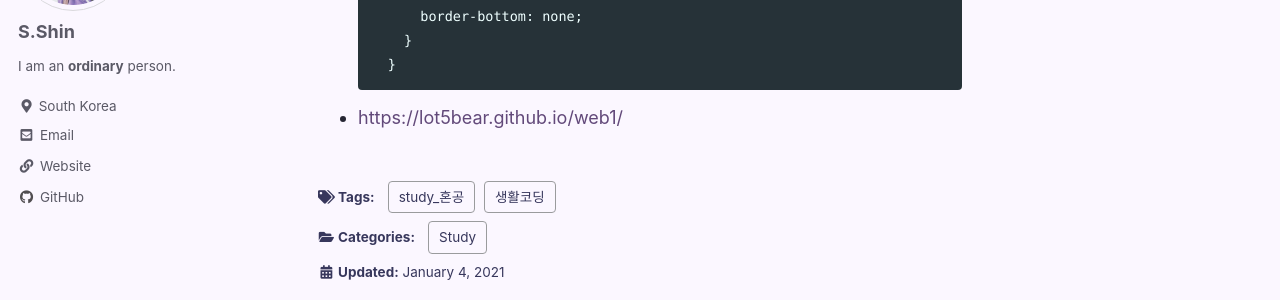
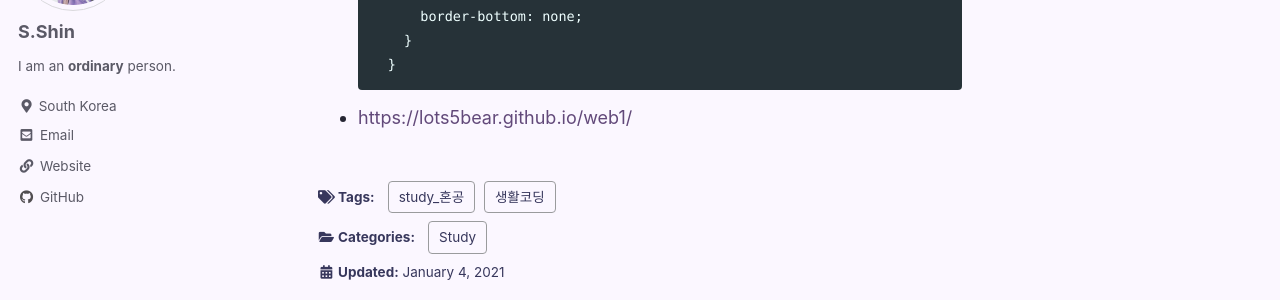
Before and after one commit to lots5bear/lots5bear.github.io, a Jekyll site: the page built from _posts/2021-01-04-생활코딩(유튜브)WEB2CSS (2).md, in a window 1280 px wide and 900 px high, scrolled down 5973 px. Shown: the part 153-453 px from the top of the window. Built offline with Jekyll 4.4.1, drawn with Linux system fonts in a browser that asks for light colours; cached includes are drawn as plain includes; part of the change alters nothing that is shown.

Commit message:
"css link correct"

````diff
--- a/_posts/2021-01-04-생활코딩(유튜브)WEB2CSS (2).md
+++ b/_posts/2021-01-04-생활코딩(유튜브)WEB2CSS (2).md
@@ -266,4 +266,4 @@ toc_label: "생활코딩 - CSS (2)"
     }
     ```
 
-- [https://lot5bear.github.io/web1/](https://lot5bear.github.io/web1/)
+- [https://lots5bear.github.io/web1/](https://lots5bear.github.io/web1/)
````
